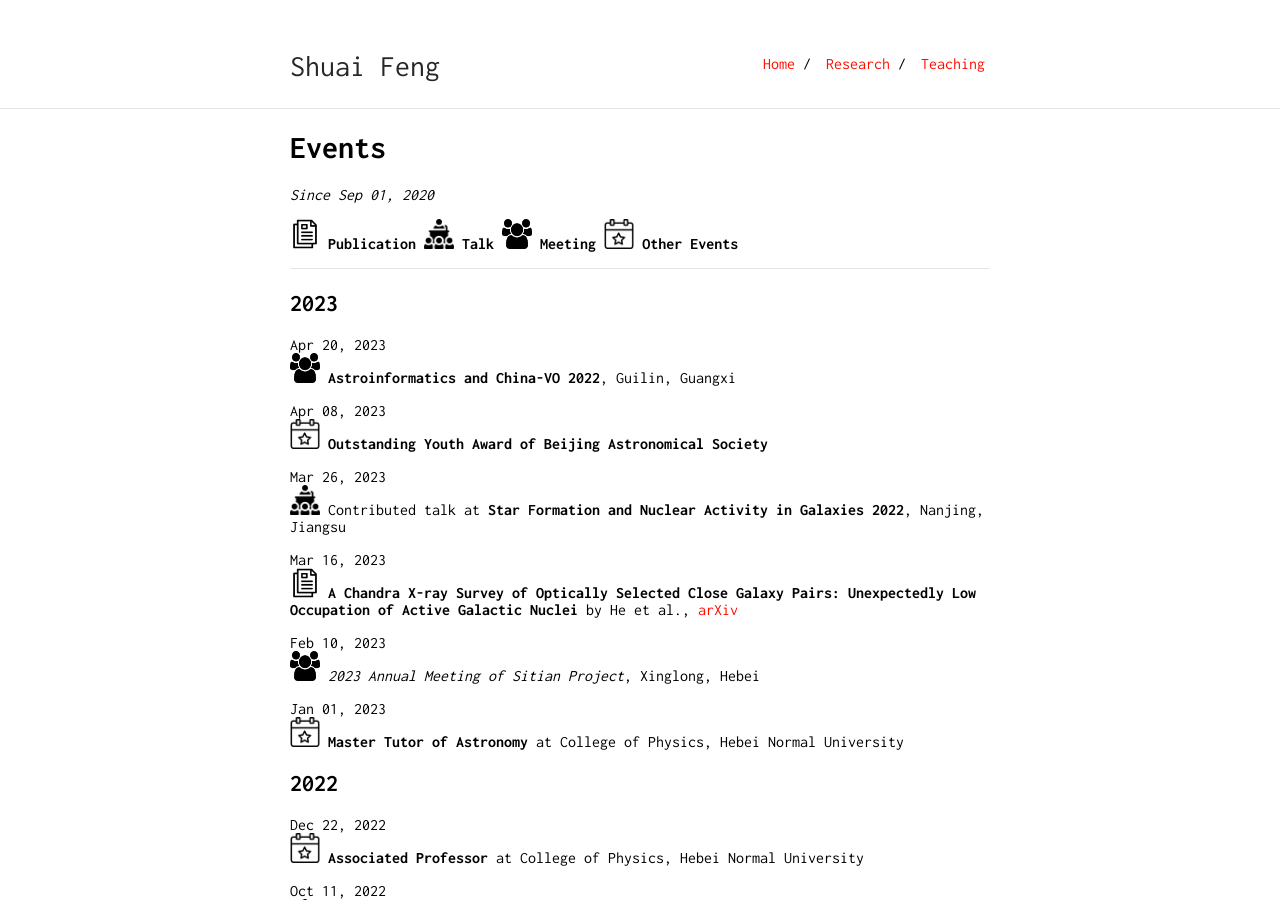
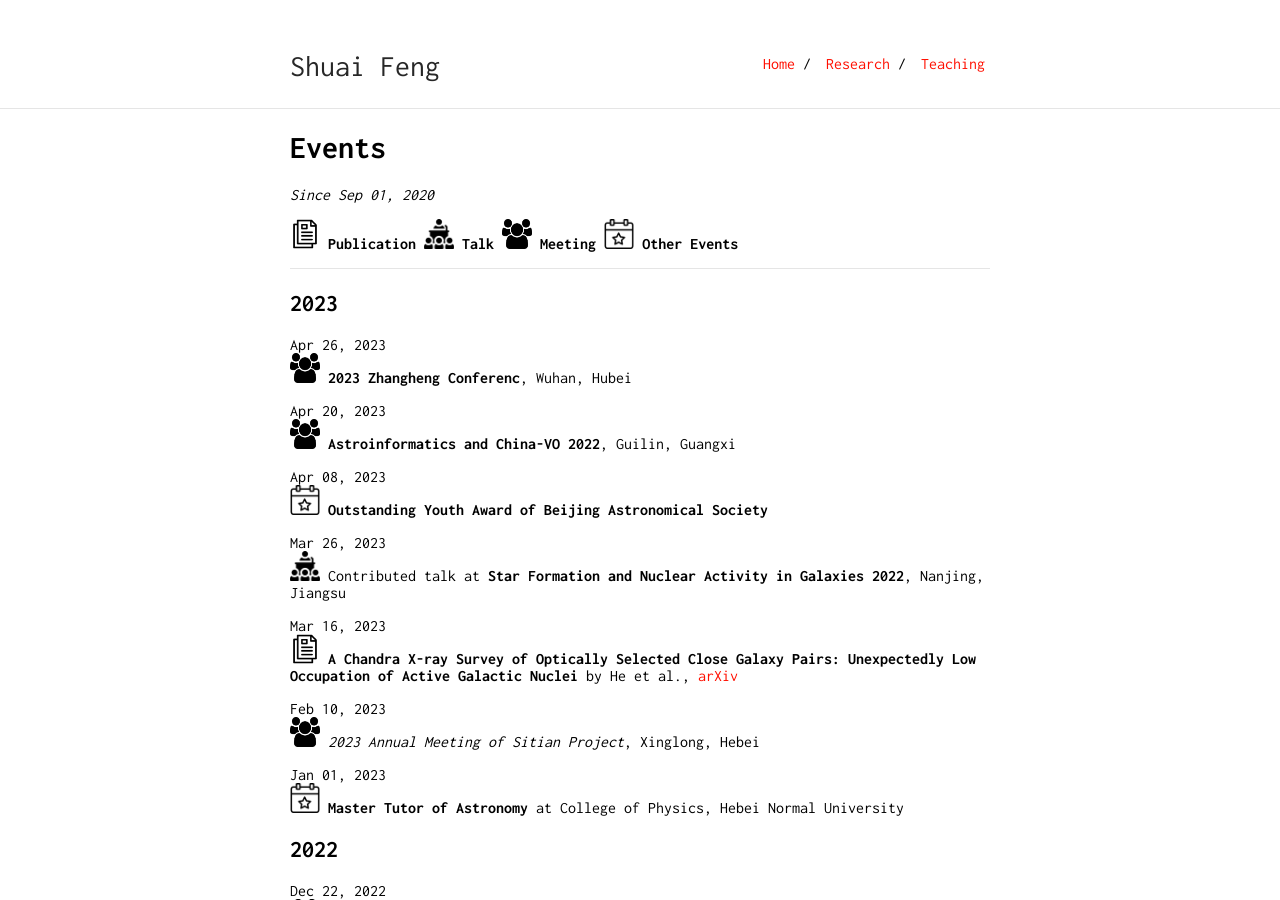
Before and after one commit to fengshuai0210/fengshuai0210.github.io, a Jekyll site: the page built from events.md, in a window 1280 px wide and 900 px high. Built offline with Jekyll 4.4.1, drawn with Linux system fonts in a browser that asks for light colours; our own code applies the rules of GitHub Pages for plain Markdown files.

Commit message:
Update events.md

```diff
--- a/events.md
+++ b/events.md
@@ -10,6 +10,9 @@
 ----
 
 ## 2023
+
+Apr 26, 2023\
+<img src="/image/meeting-icon.png" style="width:30px;height:30px;"> **2023 Zhangheng Conferenc**, Wuhan, Hubei
 
 Apr 20, 2023\
 <img src="/image/meeting-icon.png" style="width:30px;height:30px;"> **Astroinformatics and China-VO 2022**, Guilin, Guangxi
```
